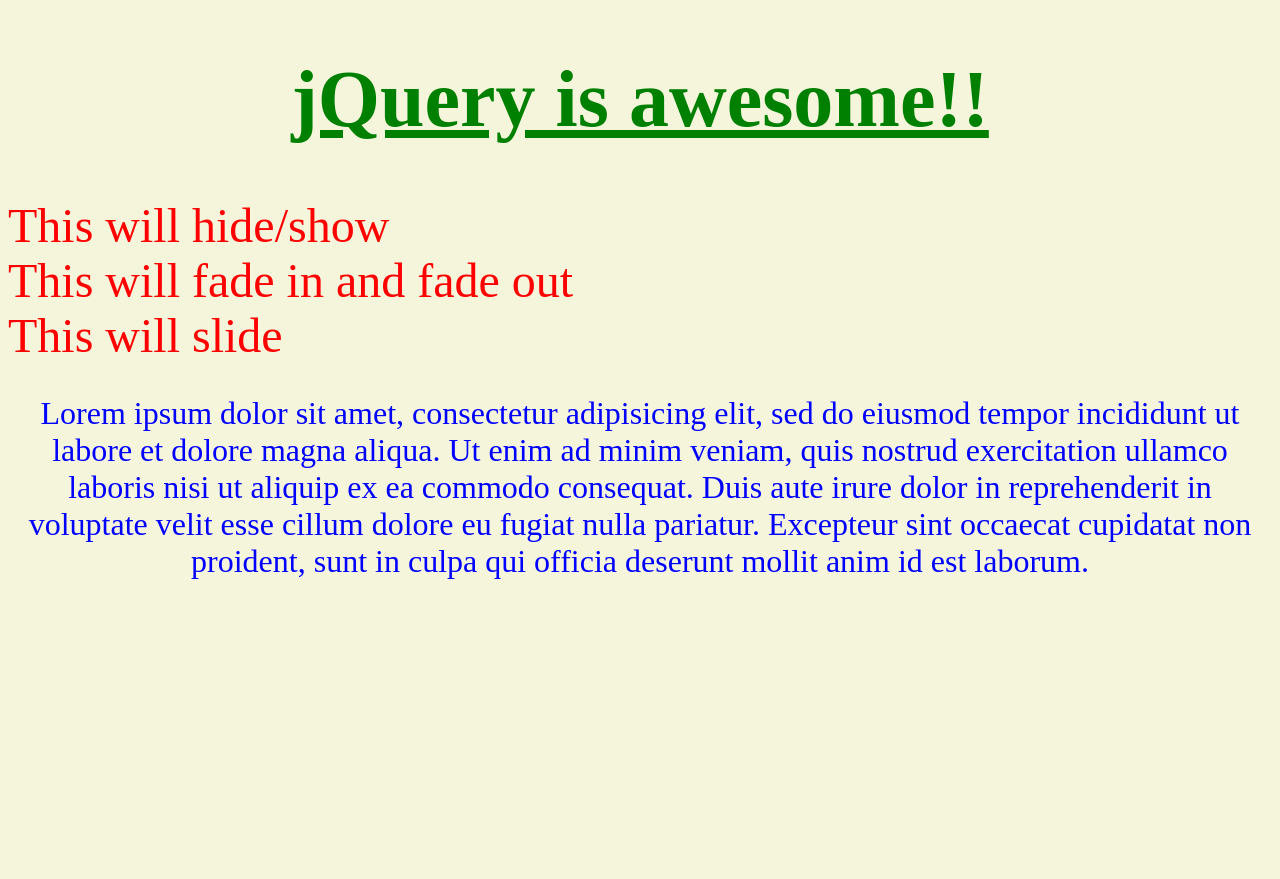
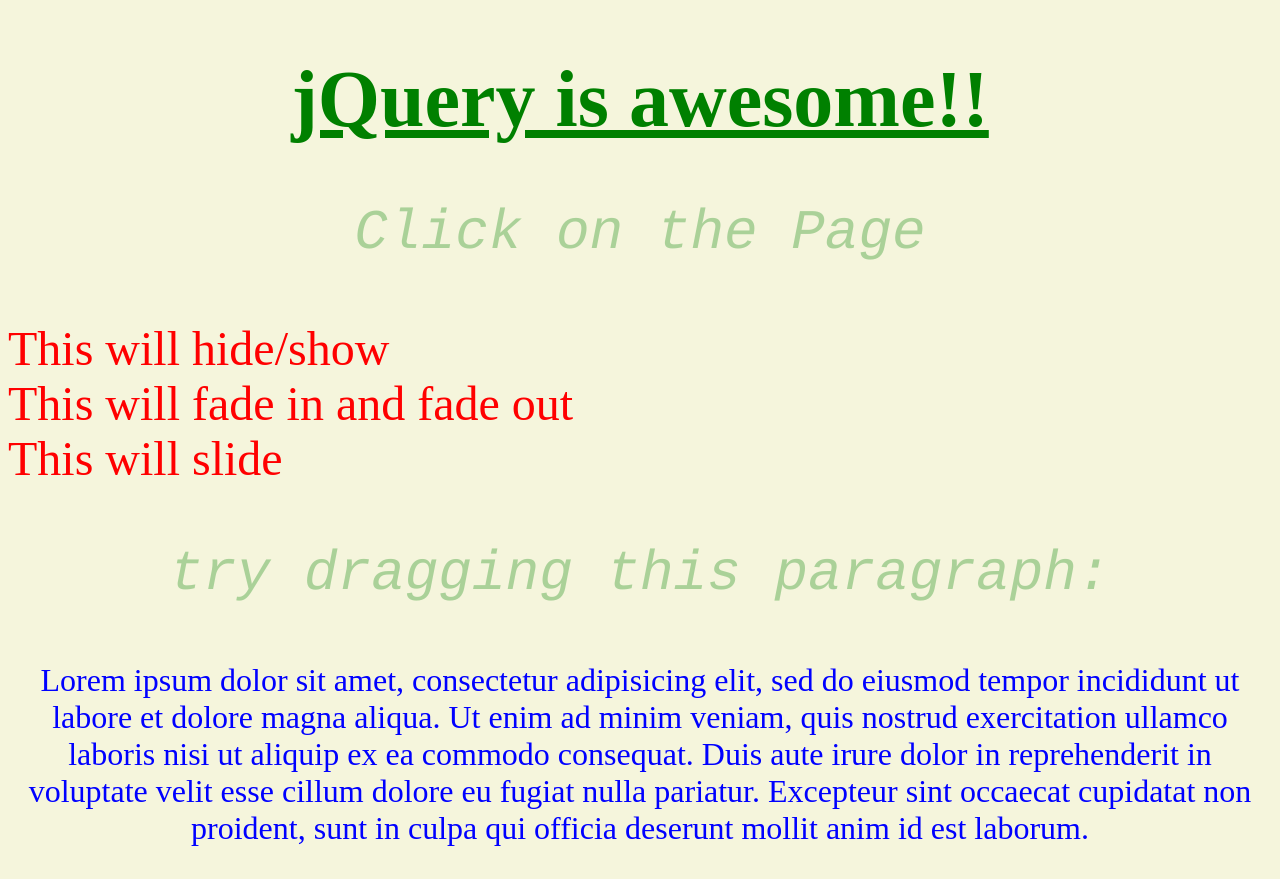
Before and after one commit to mhaviv/jQuery-Class-Example, a plain HTML site: page index.html in a window 1280 px wide. Before the commit the page ends 800 px from the top, so only its background shows below. Drawn offline with nearby package versions, Linux system fonts and the light colour scheme.

Commit message:
added divs that say to click and move paragraph, formatted them, organized page look

```diff
--- a/index.html
+++ b/index.html
@@ -13,6 +13,8 @@
     <body>
     	<h1>jQuery is awesome!!</h1>
 
+        <div class='page-click'>Click on the Page</div>
+
     	<div class="animate-one">
     		This will hide/show
     	</div>
@@ -25,6 +27,8 @@
     		This will slide
     	</div>
 
+        <div class="page-click">try dragging this paragraph:</div>
+
         <p>
 	        Lorem ipsum dolor sit amet, consectetur adipisicing elit, sed do eiusmod
 	        tempor incididunt ut labore et dolore magna aliqua. Ut enim ad minim veniam,
--- a/style.css
+++ b/style.css
@@ -24,3 +24,14 @@ p {
 	font-size: 2em;
 	color: blue;
 }
+
+.page-click {
+	color: green;
+	text-align: center;
+	font-style: italic;
+	font-family: courier;
+	opacity: 0.3;
+	font-size: 3.5em;
+	/*margin-bottom: 1em;*/
+	margin: 1em;
+}
```
